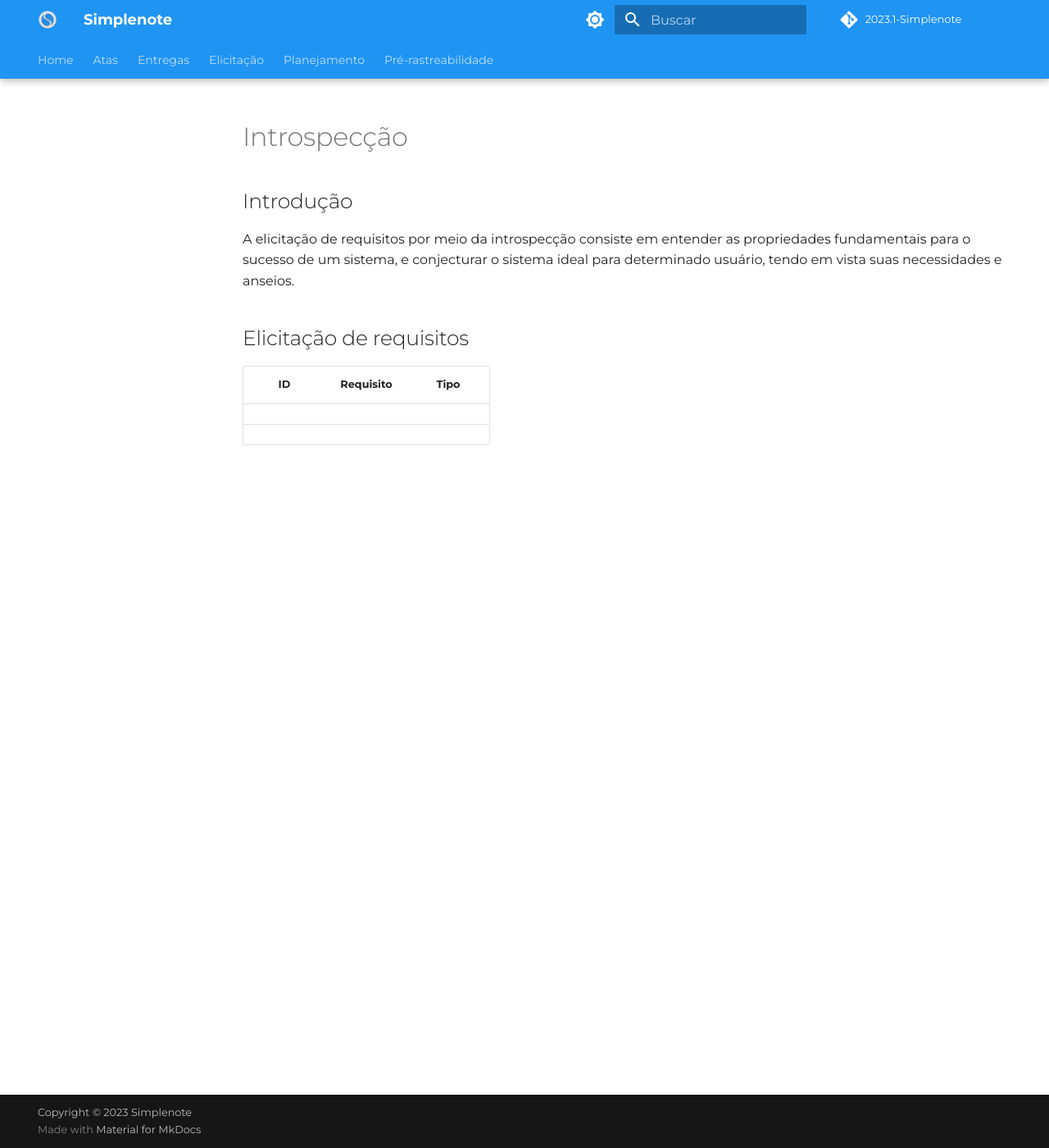
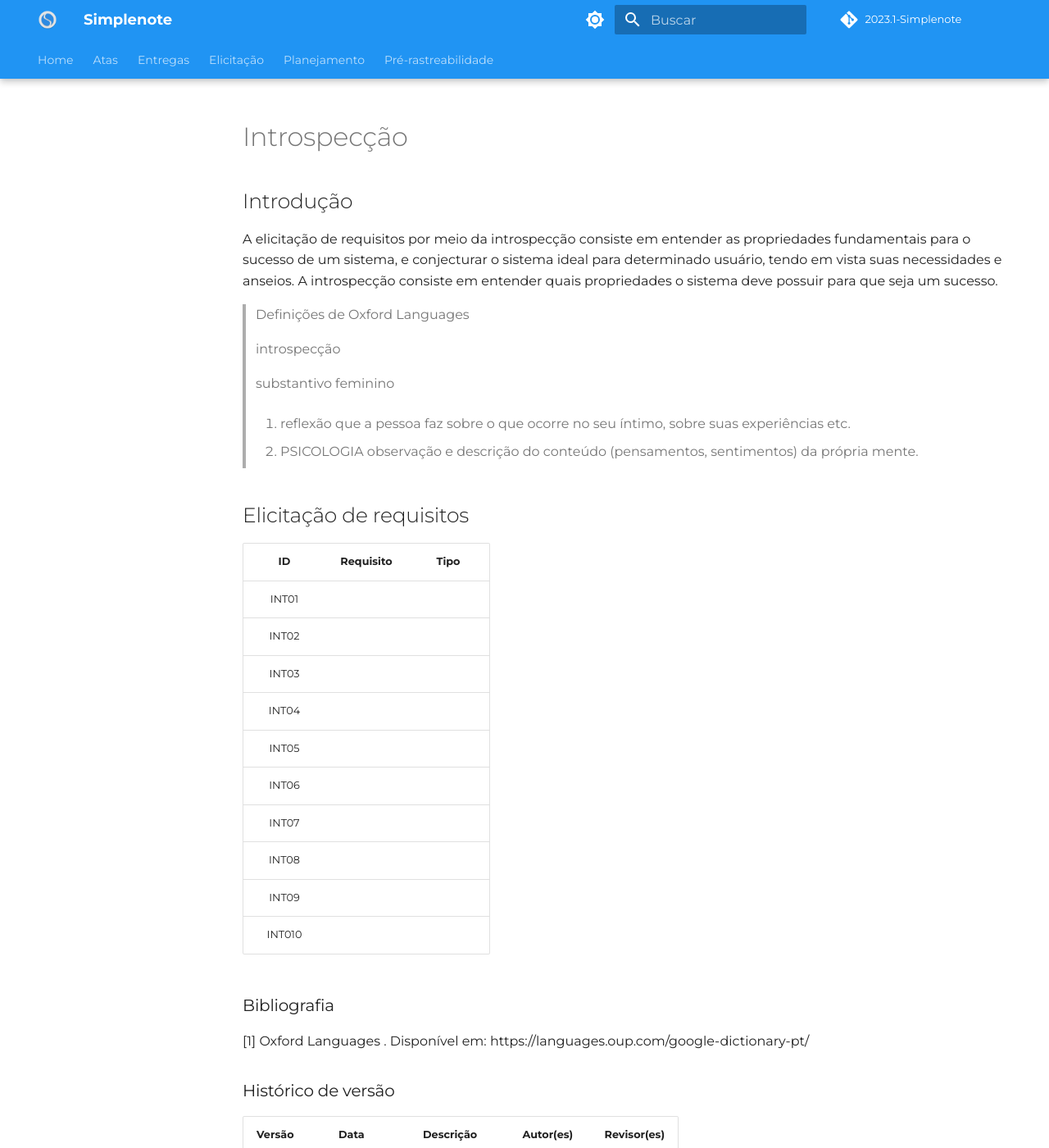
Before and after one commit to Requisitos-de-Software/2023.1-Simplenote, an MkDocs documentation site: the page built from docs/elicitacao/Introspecção.md, in a window 1280 px wide and 1400 px high. Shown: the whole window at 82% size. Built offline with MkDocs 1.6.1 and Material for MkDocs 9.7.7, drawn with Linux system fonts in a browser that asks for light colours; some web fonts are replaced; comment, search, counter and statistics services are not loaded; some of the changed text lies outside the part shown.

Commit message:
#18 Adicionando mais detalhes no texto

```diff
--- a/docs/elicitacao/Introspecção.md
+++ b/docs/elicitacao/Introspecção.md
@@ -3,13 +3,42 @@
 ## Introdução
 
 A elicitação de requisitos por meio da introspecção consiste em entender as propriedades fundamentais para o sucesso de um sistema,
-e conjecturar o sistema ideal para determinado usuário, tendo em vista suas necessidades e anseios.
+e conjecturar o sistema ideal para determinado usuário, tendo em vista suas necessidades e anseios. A introspecção consiste em entender quais propriedades o sistema deve possuir para que seja um sucesso.
+
+>Definições de Oxford Languages
+>
+>introspecção
+>
+>substantivo feminino
+>
+>1. reflexão que a pessoa faz sobre o que ocorre no seu íntimo, sobre suas experiências etc.
+>
+>2. PSICOLOGIA observação e descrição do conteúdo (pensamentos, sentimentos) da própria mente.
+
 
 ## Elicitação de requisitos
 
 
 
-|        ID         | Requisito | Tipo |
-| :----------------------: | :--------------------: | :-----------------: |
-|    |                     |          |
-|    |                     |          |
+|      ID        | Requisito           | Tipo |
+| :------------: | :----------------: | :-----------------: |
+|  INT01         |                    |                     |
+|  INT02         |                    |                     |
+|  INT03         |                    |                     |
+|  INT04         |                    |                     |
+|  INT05         |                    |                     |
+|  INT06         |                    |                     |
+|  INT07         |                    |                     |
+|  INT08         |                    |                     |
+|  INT09         |                    |                     |
+|  INT010        |                    |                     |
+
+### Bibliografia
+<p>
+[1] Oxford Languages . Disponível em: https://languages.oup.com/google-dictionary-pt/
+</p>
+
+### Histórico de versão
+| Versão | Data | Descrição| Autor(es)| Revisor(es)
+|--|--|--|--|--|
+| `1.0` |26/04/2022|Instrospecção| Beatriz | Leonardo
```
